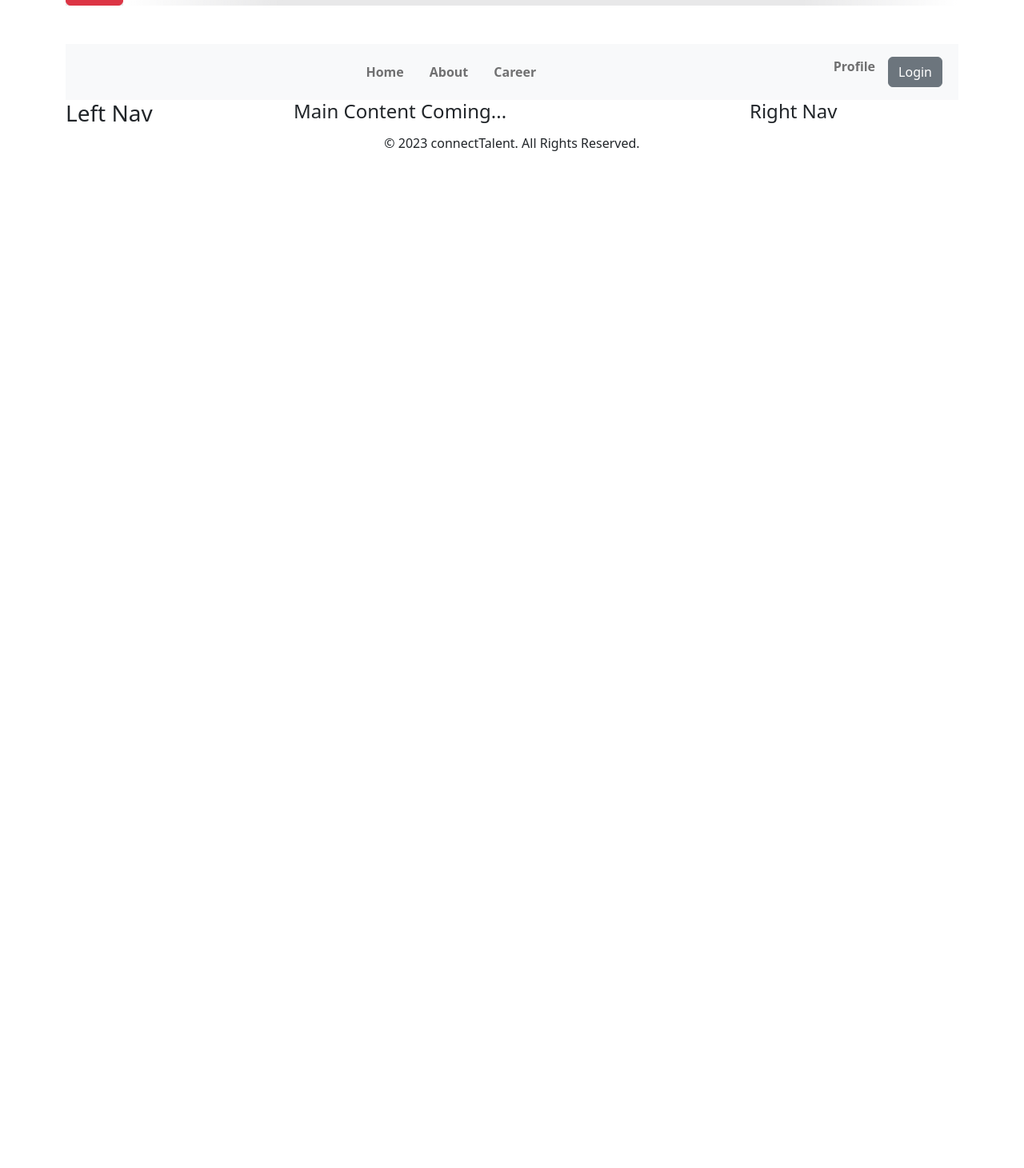
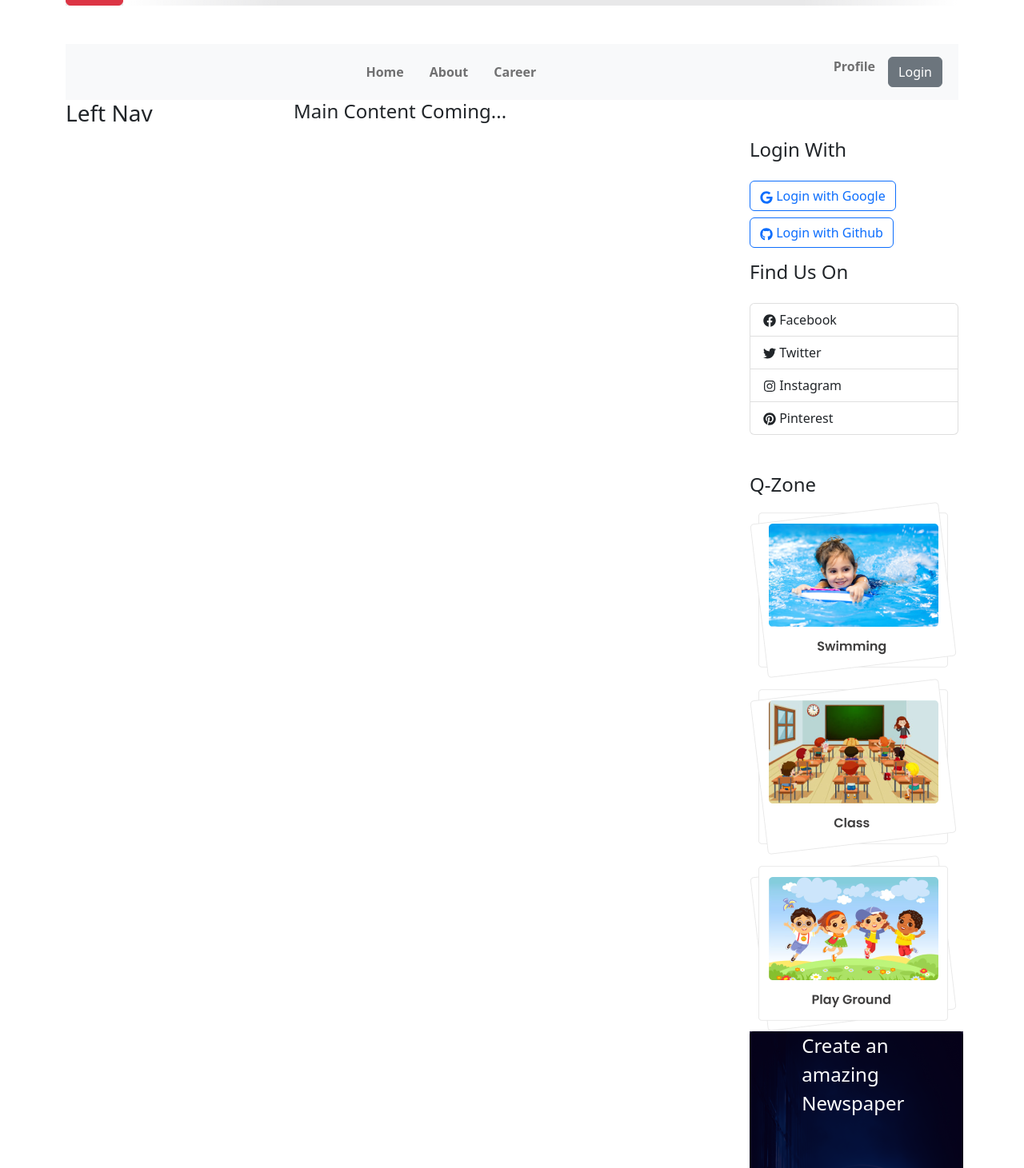
Before and after one commit to ataullahmesbah/the-dragon-news-website, a React (Vite) app: page / in a window 1280 px wide. Shown: the part 229-1690 px from the top of the page at 80% size. Before the commit the page ends 800 px from the top, so only its background shows below. Built offline with nearby package versions, Linux system fonts and the light colour scheme.

Commit message:
right side complete

```diff
--- a/package.json
+++ b/package.json
@@ -18,6 +18,7 @@
     "react-bootstrap": "^2.7.4",
     "react-dom": "^18.2.0",
     "react-fast-marquee": "^1.3.5",
+    "react-icons": "^4.8.0",
     "react-router-dom": "^6.10.0",
     "sort-by": "^1.2.0"
   },
--- /dev/null
+++ b/src/Shared/QZone/QZone.jsx
@@ -0,0 +1,22 @@
+import React from 'react';
+import qzone1 from '../../assets/qZone1.png'
+import qzone2 from '../../assets/qZone2.png'
+import qzone3 from '../../assets/qZone3.png'
+
+const QZone = () => {
+    return (
+        <div>
+            <h4 className='pt-5'>Q-Zone</h4>
+
+            <div className="justify-content-center d-flex align-items-start flex-column">
+                <img src={qzone1} alt="" />
+                <img src={qzone2} alt="" />
+                <img src={qzone3} alt="" />
+            </div>
+        </div>
+
+
+    );
+};
+
+export default QZone;
--- a/src/Shared/RightNav/RightNav.jsx
+++ b/src/Shared/RightNav/RightNav.jsx
@@ -1,9 +1,37 @@
 import React from 'react';
+import { Button, ListGroup } from 'react-bootstrap';
+import { FaGoogle, FaGithub, FaFacebook, FaTwitter, FaInstagram, FaPinterest } from 'react-icons/fa';
+import QZone from '../QZone/QZone';
+import bg from '../../assets/bg.png'
 
 const RightNav = () => {
     return (
         <div>
-            <h4>Right Nav</h4>
+            <h4 className='pt-5 py-3'>Login With</h4>
+            <div className="justify-content-center d-flex align-items-start flex-column">
+                <Button className='mb-2' variant="outline-primary"> <FaGoogle /> Login with Google</Button>
+                <Button variant="outline-primary"> <FaGithub /> Login with Github</Button>
+            </div>
+
+            <div className="">
+                <h4 className='py-3'>Find Us On</h4>
+
+                <ListGroup as="ol" >
+                    <ListGroup.Item as="li"><FaFacebook /> Facebook</ListGroup.Item>
+                    <ListGroup.Item as="li"><FaTwitter /> Twitter</ListGroup.Item>
+                    <ListGroup.Item as="li"><FaInstagram /> Instagram</ListGroup.Item>
+                    <ListGroup.Item as="li"><FaPinterest /> Pinterest</ListGroup.Item>
+                </ListGroup>
+            </div>
+
+            <QZone></QZone>
+
+            <div className="position-relative">
+                <img src={bg} alt="" />
+                <div class="position-absolute top-0 start-50 translate-middle-x text-md-start">
+                    <p class="fs-4 text-white">Create an amazing Newspaper</p>
+                </div>
+            </div>
         </div>
     );
 };
```
Also changed, not shown: 1 other file (tests, documents, lock files or other folders).
